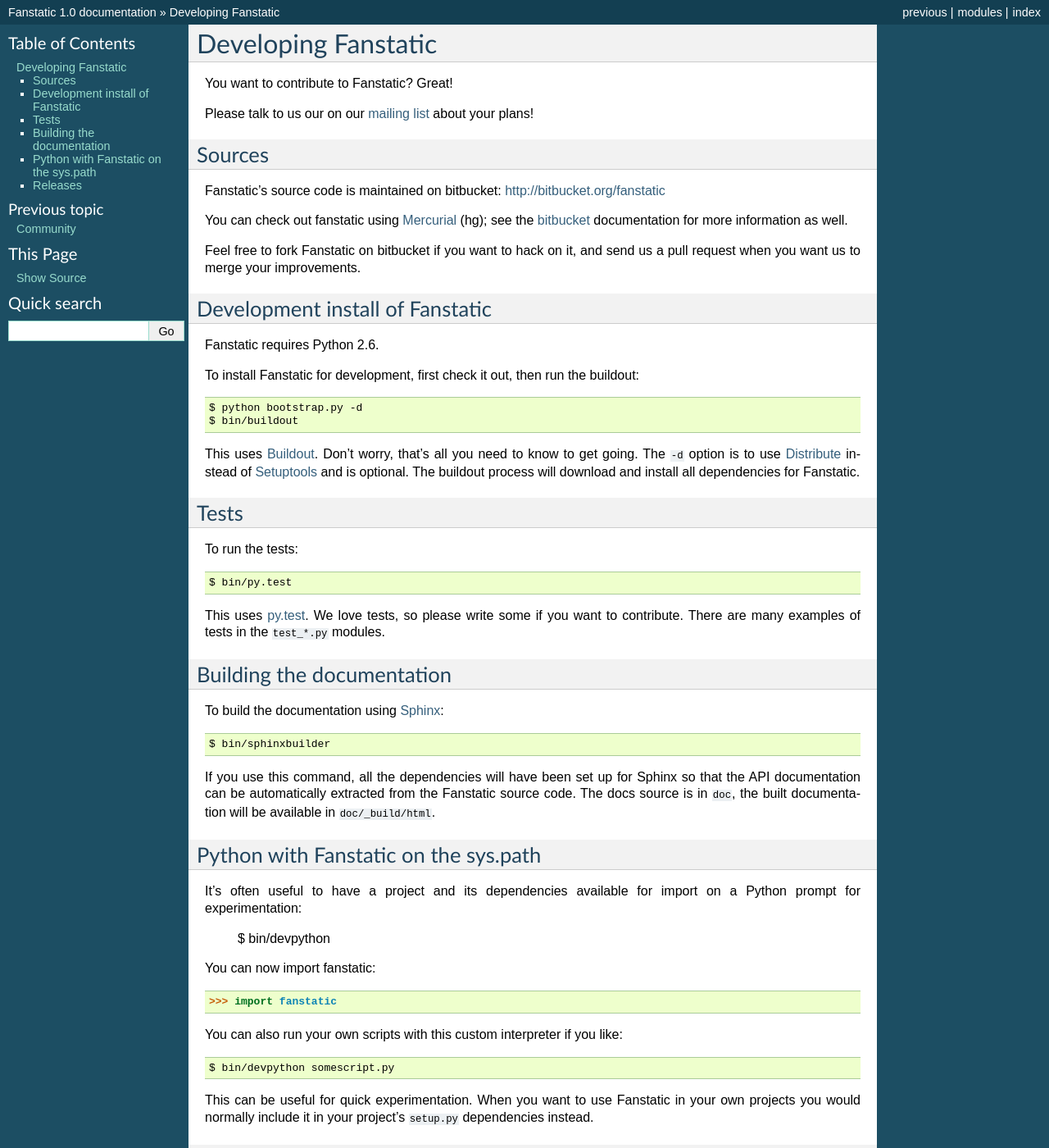
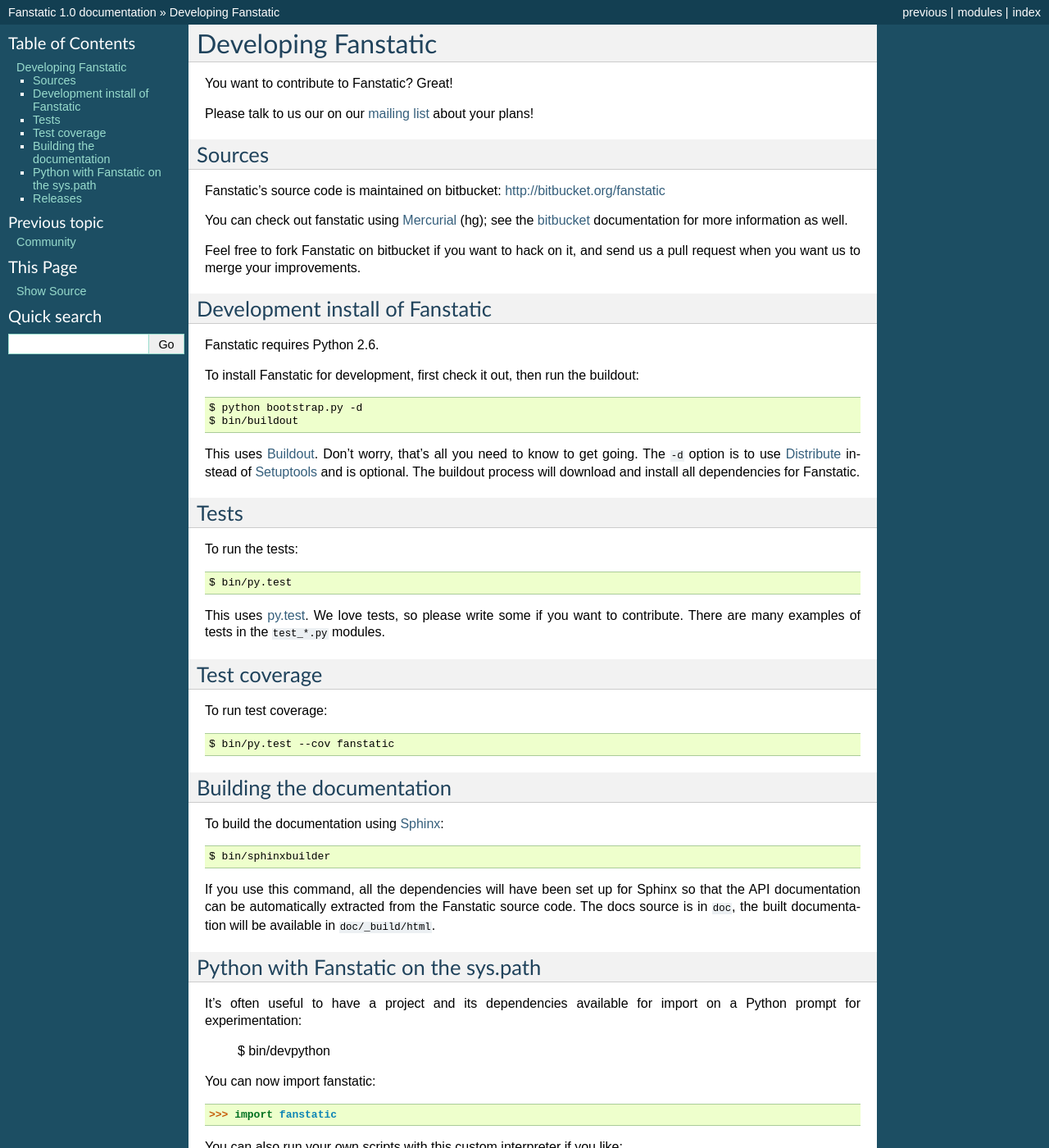
Before and after one commit to zopefoundation/fanstatic, a Sphinx documentation site: the page built from doc/development.rst, in a window 1280 px wide and 1400 px high. Shown: the whole window at 82% size. Built offline with Sphinx 7.4.7, drawn with Linux system fonts in a browser that asks for light colours.

Commit message:
Document test coverage facility.

```diff
--- a/doc/development.rst
+++ b/doc/development.rst
@@ -58,6 +58,13 @@
 
 .. _`py.test`: http://pytest.org/
 
+Test coverage
+-------------
+
+To run test coverage::
+
+  $ bin/py.test --cov fanstatic
+
 Building the documentation
 --------------------------
 
```
